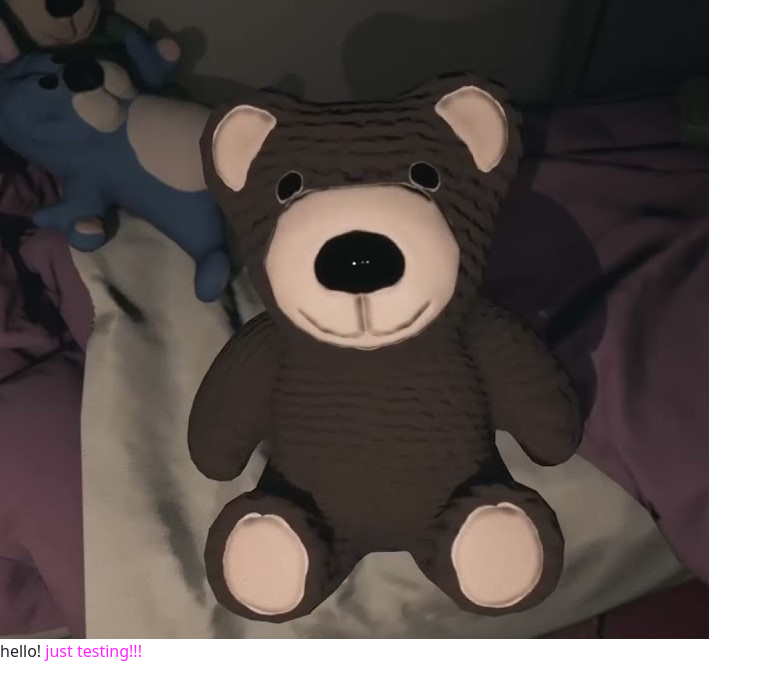
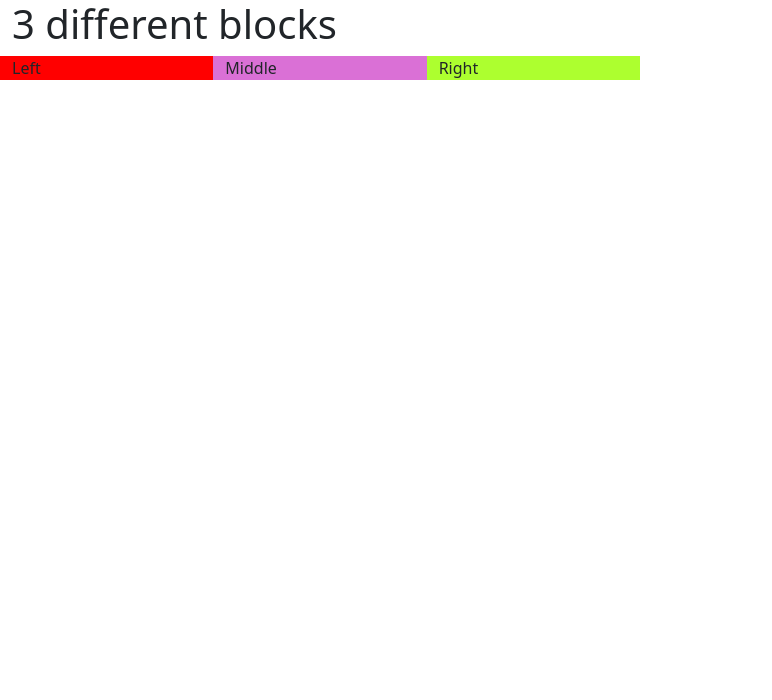
Before and after one commit to Martyyyyyyyy/My-projects, a website: page Uni-Project/src/index.html in a window 1280 px wide. Shown: the whole page, without its empty margins (0-772 px from the left). Drawn offline with nearby package versions, Linux system fonts and the light colour scheme; files that its build step writes are made by us from their sources; files whose address does not match are found by name.

Commit message:
processing...

```diff
--- a/Uni-Project/gulp/version.json
+++ b/Uni-Project/gulp/version.json
@@ -1,3 +1,3 @@
 {
-    "main": "20221014104123"
+    "main": "20221015210427"
 }
--- a/Uni-Project/src/html/header.html
+++ b/Uni-Project/src/html/header.html
@@ -1,3 +1,2 @@
 <header>
-  <img src="../image/medvedyk.jpg" alt="">
 </header>
--- a/Uni-Project/src/index.html
+++ b/Uni-Project/src/index.html
@@ -5,11 +5,15 @@
   })
   <body>
     @@include('html/header.html', {})
-    <main>
-      hello!
-      <span>just testing!!!</span>
-    </main>
     @@include('html/footer.html', {})
     <script src="js/app.min.js"></script>
+    <div class="container-fluid">
+      <h1>3 different blocks</h1>
+      <div class="row">
+        <div class="col-md-2" style="background-color: red">Left</div>
+        <div class="col-md-2" style="background-color: orchid">Middle</div>
+        <div class="col-md-2" style="background-color: greenyellow">Right</div>
+      </div>
+    </div>
   </body>
 </html>
```
Also changed, not shown: Uni-Project/dist/image/medvedyk.jpg (deleted), Uni-Project/dist/index.html, Uni-Project/src/image/medvedyk.jpg (deleted).
